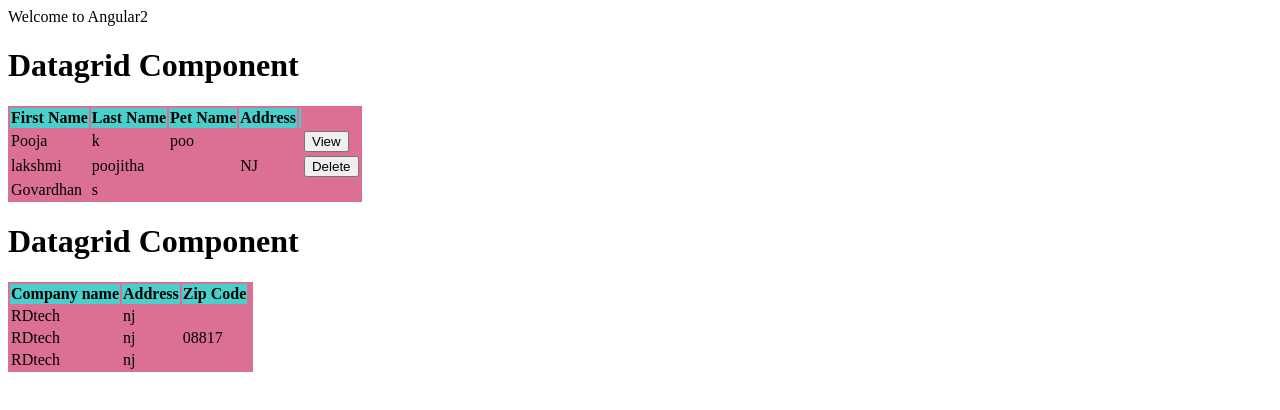
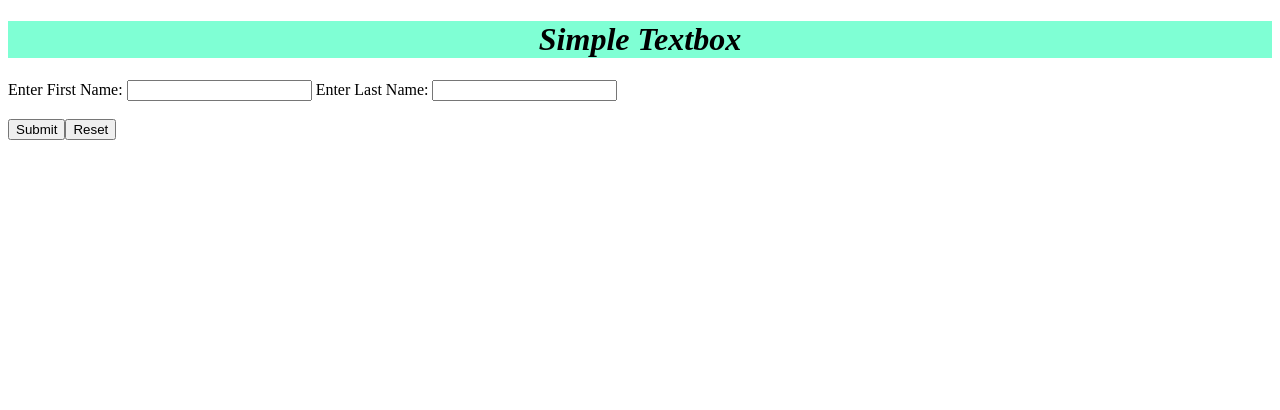
Before and after one commit to gsingare/angular-training, an Angular app in the folder training/: page / in a window 1280 px wide. Shown: the top 410 px of the page. Built offline with nearby package versions, Linux system fonts and the light colour scheme.

Commit message:
textbox and buttons

```diff
--- a/training/src/app/app.component.html
+++ b/training/src/app/app.component.html
@@ -1,5 +1,7 @@
 <div>
-  Welcome to Angular2
-  <pooja-Angular2 [table]="users"></pooja-Angular2>
-   <pooja-Angular2 [table]="companies"></pooja-Angular2>
+
+
+  <pooji-textbox [table]="users"></pooji-textbox>
+  <pooji-buttons></pooji-buttons>
+
 </div>
--- a/training/src/app/app.component.ts
+++ b/training/src/app/app.component.ts
@@ -1,4 +1,4 @@
-import { Component } from '@angular/core';
+import { Component, Input } from '@angular/core';
 
 @Component({
   selector: 'app-root',
@@ -10,29 +10,14 @@ export class AppComponent {
     columns : [
       {label : "First Name", key: "firstName"},
       {label : "Last Name", key: "lastName"},
-      {label : "Pet Name", key: "petName"},
-      {label : "Address", key: "address"},
+      {label : "ID", key: "id"},
       {}
     ],
 
     data : [
-      {firstName: "Pooja", lastName: "k", petName: "poo",  property1: "view", property2: "delete"},
-      {firstName: "lakshmi", lastName: "poojitha", address:"NJ", delete: "true"},
-      {firstName: "Govardhan", lastName: "s",  view: "true"}
+      {firstName: "Pooja", lastName: "k", id: "100",view: "true", edit: "true", delete: "true" },
+      {firstName: "lakshmi", lastName: "poojitha", id:"110", view: "true", edit: "true", delete: "true"},
+      {firstName: "Govardhan", lastName: "s", id: "120",  view: "true", edit: "true", delete: "true"}
     ]
   }
-  private companies = {
-    columns : [
-      {label : "Company name", key: "companyName"},
-      {label : "Address", key: "address"},
-      {label : "Zip Code", key: "zip"}
-        ],
-
-    data : [
-      {companyName: "RDtech", address: "nj"},
-      {companyName: "RDtech", address: "nj", zip: "08817"},
-      {companyName: "RDtech", address: "nj"}
-    ]
-  }
-
 }
--- /dev/null
+++ b/training/src/app/buttons/buttons.component.html
@@ -0,0 +1,6 @@
+<div>
+
+    <button>Submit</button>
+    <button>Reset</button>
+
+</div>
--- /dev/null
+++ b/training/src/app/buttons/buttons.component.ts
@@ -0,0 +1,10 @@
+import { Component} from '@angular/core';
+
+@Component({
+  selector: 'pooji-buttons',
+  templateUrl : './buttons.component.html'
+})
+
+export class buttonComponent {
+
+}
--- a/training/src/app/components/datagrid.component.html
+++ b/training/src/app/components/datagrid.component.html
@@ -18,13 +18,7 @@
             <button *ngIf="row.delete">Delete</button>
         </div>
 
-
-
-
-
             </td>
-
-
 
       </tr>
     </table>
--- /dev/null
+++ b/training/src/app/textbox/textbox.component.html
@@ -0,0 +1,11 @@
+<div class="poojitha">
+        <h1> Simple Textbox</h1>
+        Enter First Name: <input name = "firstname" type = "text">
+
+        Enter Last Name: <input name = "lastname"  type = "text">
+
+        <br>
+        <br>
+
+
+</div>
--- /dev/null
+++ b/training/src/app/textbox/textbox.component.scss
@@ -0,0 +1,10 @@
+.poojitha {
+    h1 {
+      text-align: center;
+      background-color: aquamarine;
+      font-style: italic;
+
+
+    };
+
+    }
--- /dev/null
+++ b/training/src/app/textbox/textbox.component.ts
@@ -0,0 +1,12 @@
+import { Component, Input} from '@angular/core';
+
+@Component({
+  selector: 'pooji-textbox',
+  templateUrl: "./textbox.component.html",
+  styleUrls: ['./textbox.component.scss']
+})
+export class textboxComponent {
+
+
+@Input() table;
+}
--- a/training/src/index.html
+++ b/training/src/index.html
@@ -12,7 +12,8 @@
 
 <body>
   <app-root>
-    <pooja-Angular2></pooja-Angular2>
+    <pooji-textbox></pooji-textbox>
+    <pooji-buttons></pooji-buttons>
   </app-root>
 
 </body>
```
Also changed, not shown: training/src/app/app.module.ts (+6 -1 lines), training/src/app/buttons/buttons.component.scss (added).
